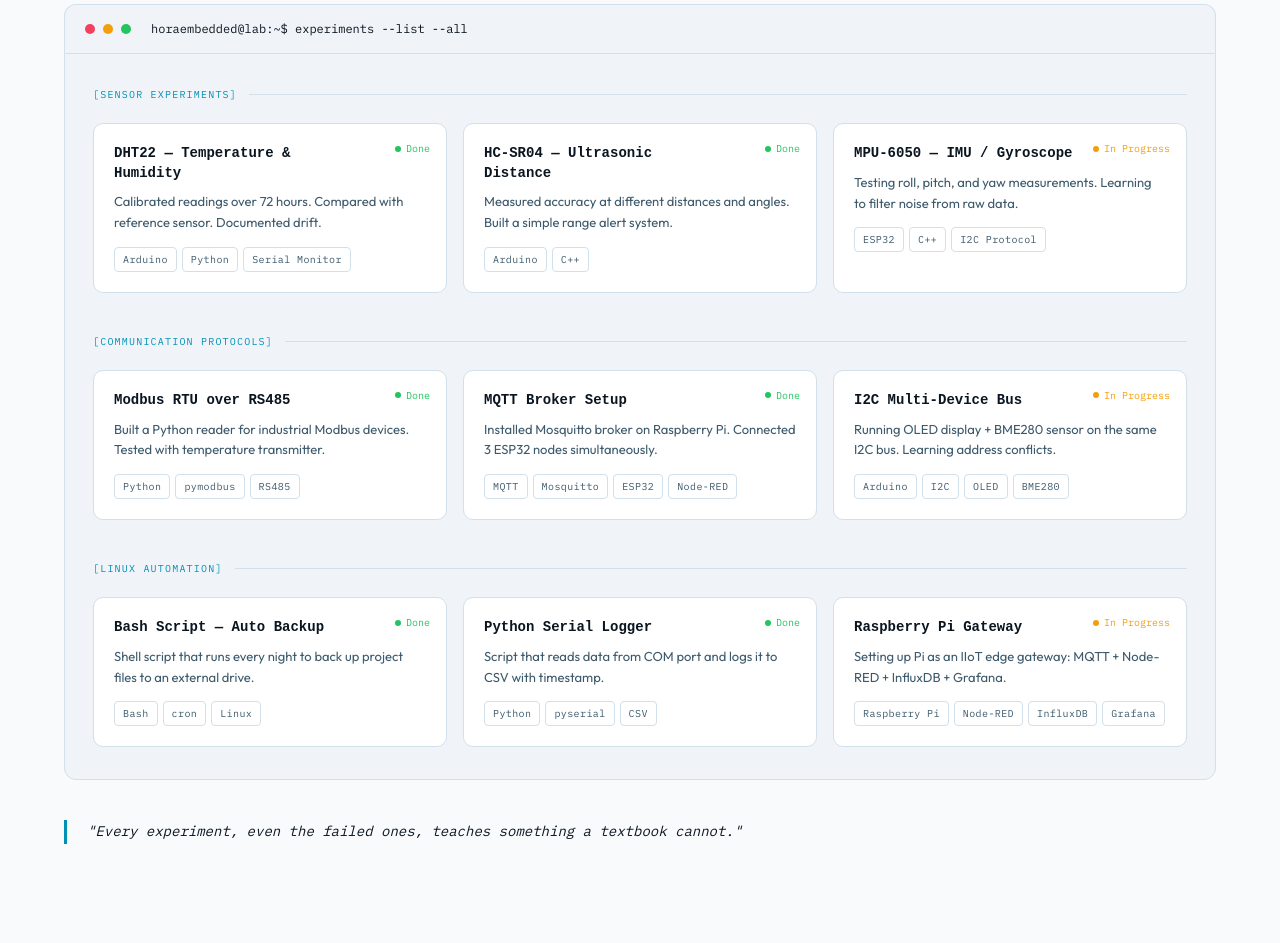
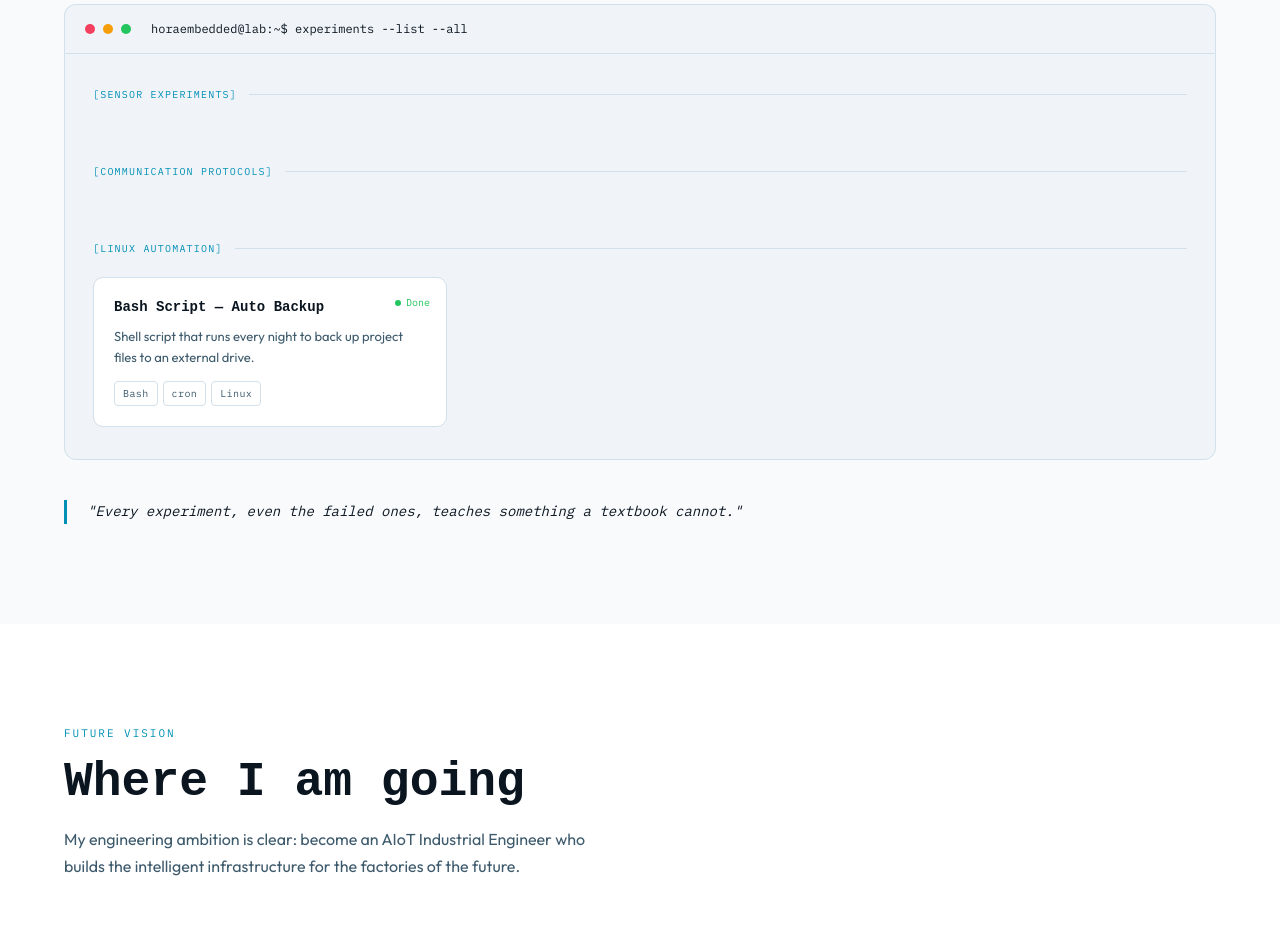
Before and after one commit to HoraEmbedded/my-portfolio, a Next.js app: page / in a window 1280 px wide. Shown: the part 3540-4483 px from the top of the page. Built offline with nearby package versions, Linux system fonts and the light colour scheme.

Commit message:
update engineeringLab

```diff
--- a/components/EngineeringLab.tsx
+++ b/components/EngineeringLab.tsx
@@ -4,47 +4,13 @@ const labExperiments = [
   {
     category: 'Sensor Experiments',
     items: [
-      {
-        name: 'DHT22 — Temperature & Humidity',
-        description: 'Calibrated readings over 72 hours. Compared with reference sensor. Documented drift.',
-        status: 'Done',
-        tools: ['Arduino', 'Python', 'Serial Monitor'],
-      },
-      {
-        name: 'HC-SR04 — Ultrasonic Distance',
-        description: 'Measured accuracy at different distances and angles. Built a simple range alert system.',
-        status: 'Done',
-        tools: ['Arduino', 'C++'],
-      },
-      {
-        name: 'MPU-6050 — IMU / Gyroscope',
-        description: 'Testing roll, pitch, and yaw measurements. Learning to filter noise from raw data.',
-        status: 'In Progress',
-        tools: ['ESP32', 'C++', 'I2C Protocol'],
-      },
+
     ],
   },
   {
     category: 'Communication Protocols',
     items: [
-      {
-        name: 'Modbus RTU over RS485',
-        description: 'Built a Python reader for industrial Modbus devices. Tested with temperature transmitter.',
-        status: 'Done',
-        tools: ['Python', 'pymodbus', 'RS485'],
-      },
-      {
-        name: 'MQTT Broker Setup',
-        description: 'Installed Mosquitto broker on Raspberry Pi. Connected 3 ESP32 nodes simultaneously.',
-        status: 'Done',
-        tools: ['MQTT', 'Mosquitto', 'ESP32', 'Node-RED'],
-      },
-      {
-        name: 'I2C Multi-Device Bus',
-        description: 'Running OLED display + BME280 sensor on the same I2C bus. Learning address conflicts.',
-        status: 'In Progress',
-        tools: ['Arduino', 'I2C', 'OLED', 'BME280'],
-      },
+
     ],
   },
   {
@@ -56,18 +22,8 @@ const labExperiments = [
         status: 'Done',
         tools: ['Bash', 'cron', 'Linux'],
       },
-      {
-        name: 'Python Serial Logger',
-        description: 'Script that reads data from COM port and logs it to CSV with timestamp.',
-        status: 'Done',
-        tools: ['Python', 'pyserial', 'CSV'],
-      },
-      {
-        name: 'Raspberry Pi Gateway',
-        description: 'Setting up Pi as an IIoT edge gateway: MQTT + Node-RED + InfluxDB + Grafana.',
-        status: 'In Progress',
-        tools: ['Raspberry Pi', 'Node-RED', 'InfluxDB', 'Grafana'],
-      },
+
+
     ],
   },
 ];
```
